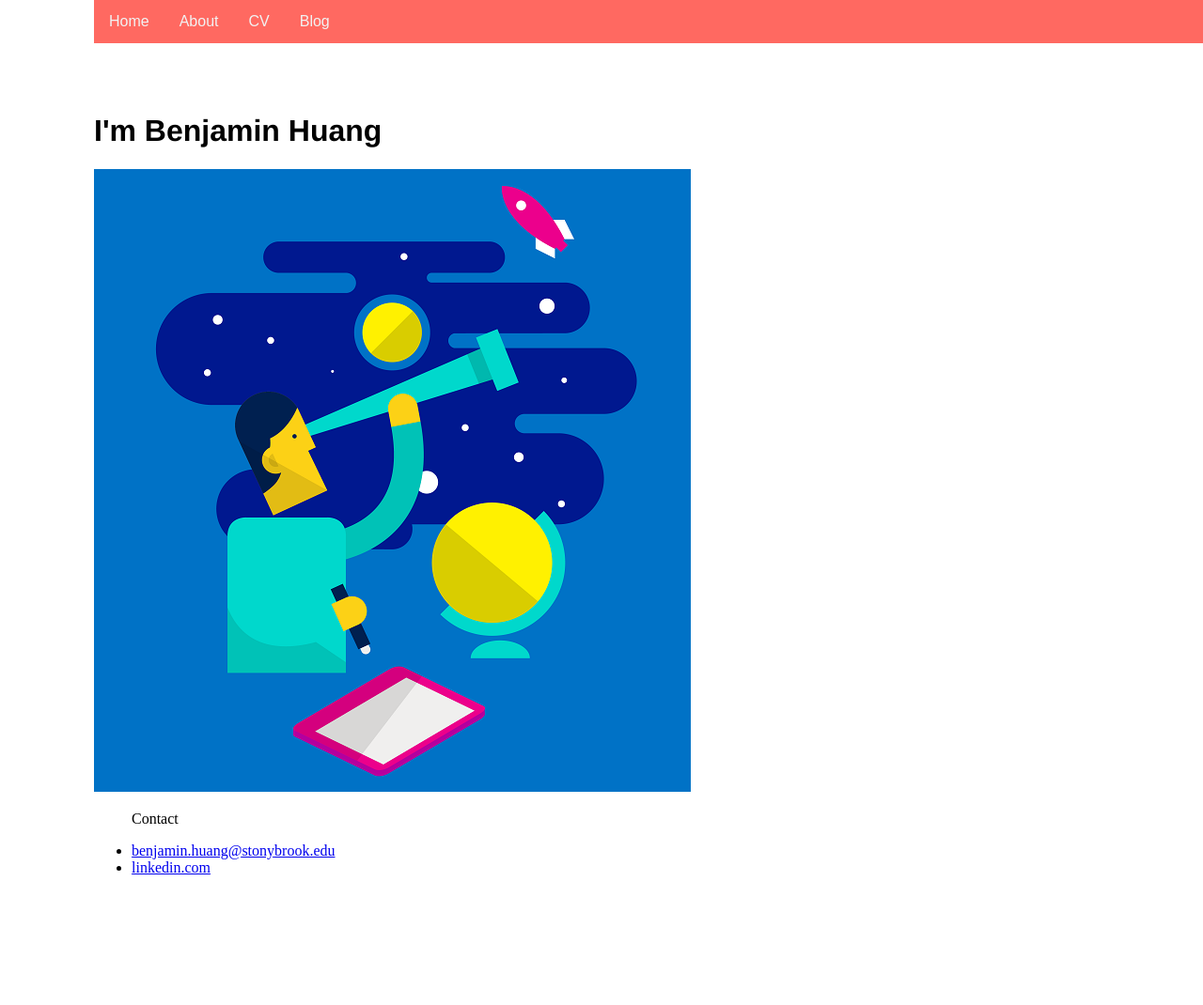
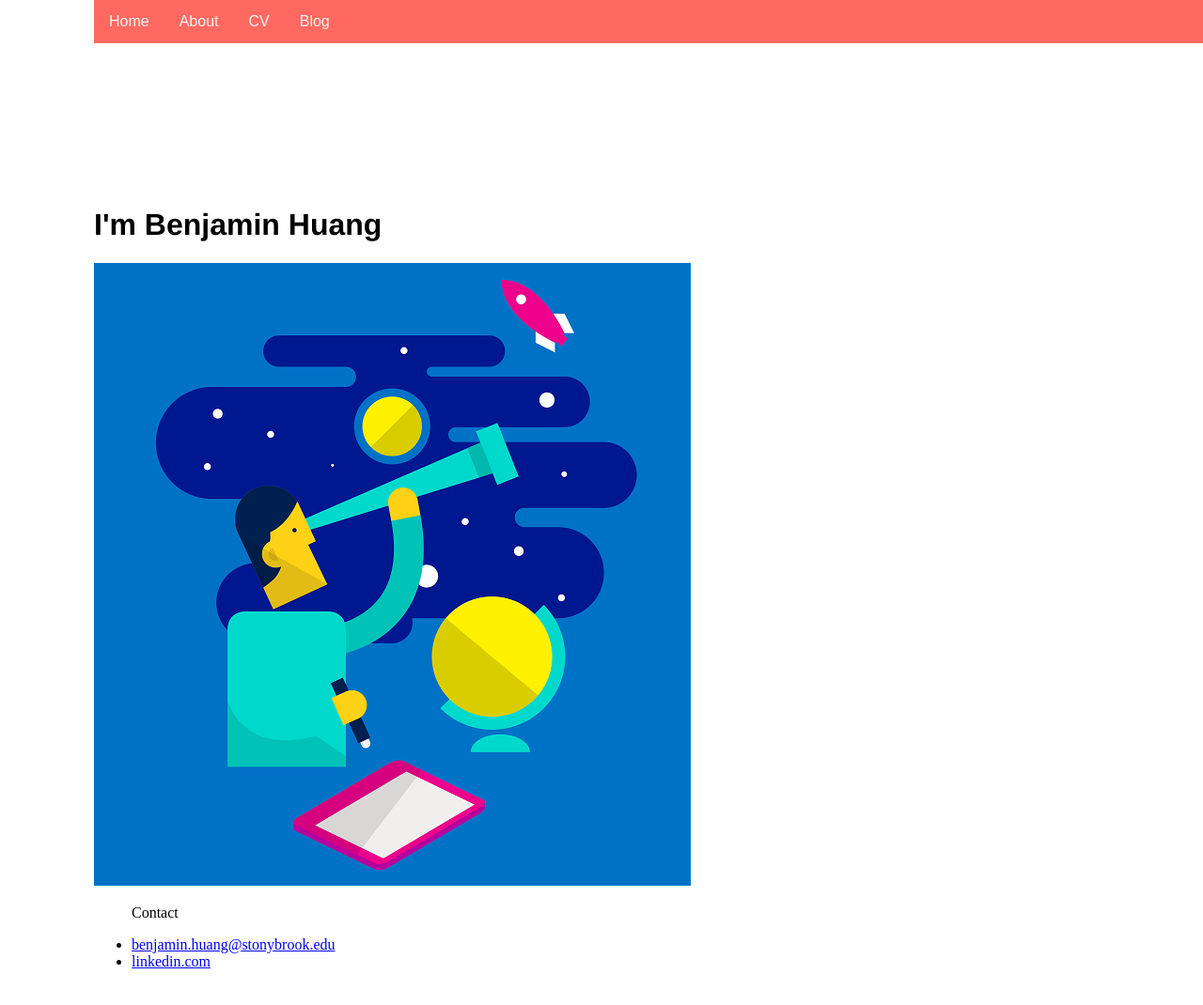
Before and after one commit to benjaminhuang13/benjaminhuang13.github.io, a Jekyll site: the page built from index.html, in a window 1280 px wide and 1149 px high. Shown: the top 1070 px of the window at 94% size. Built offline with Jekyll 4.4.1, drawn with Linux system fonts in a browser that asks for light colours.

Commit message:
Update main.css

```diff
--- a/css/main.css
+++ b/css/main.css
@@ -25,7 +25,7 @@
 
 body {
     margin:auto;
-    padding-top: 100px;
+    padding-top: 200px;
     padding-right: 100px;
     padding-bottom: 100px;
     padding-left: 100px;
```
